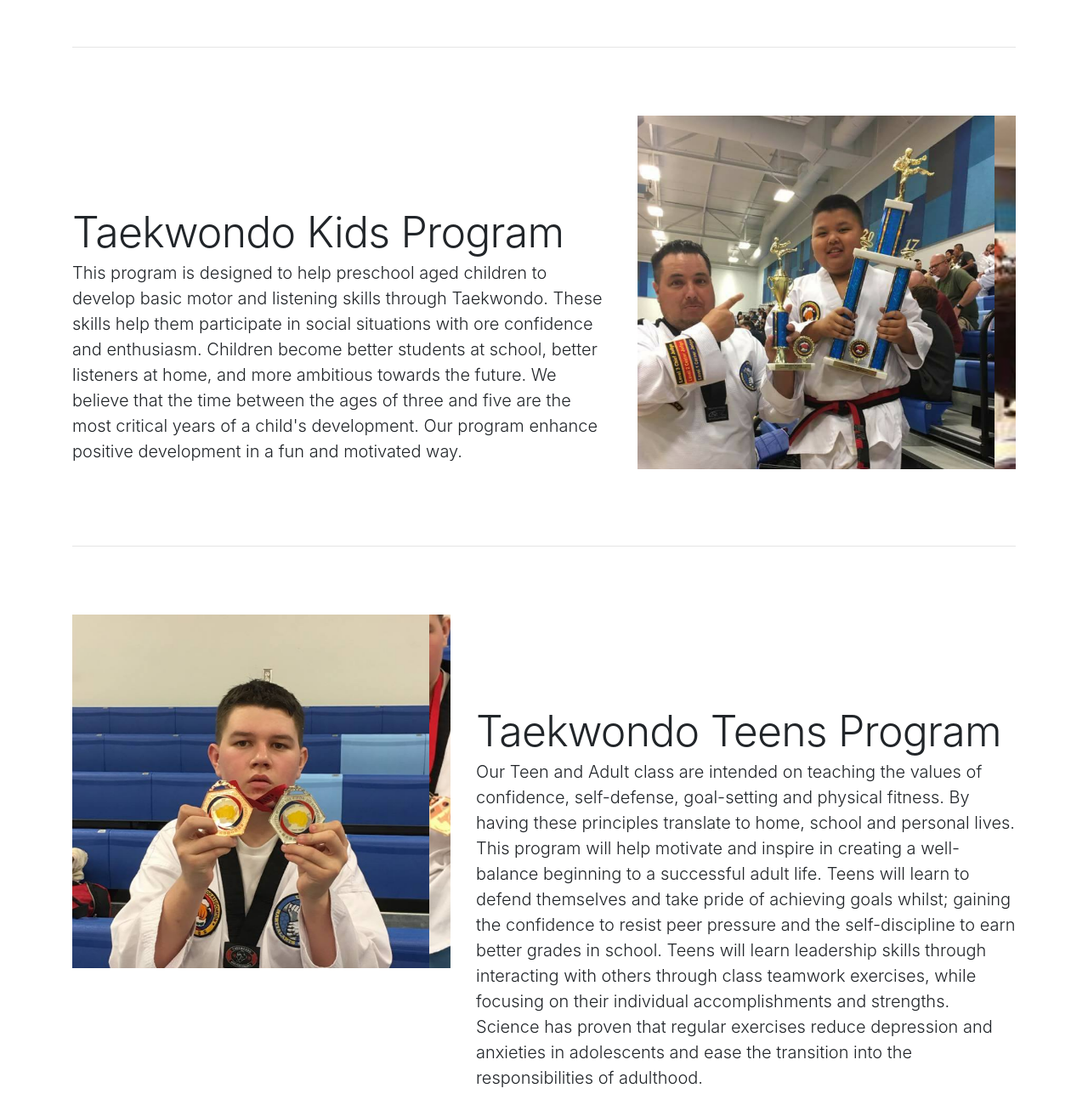
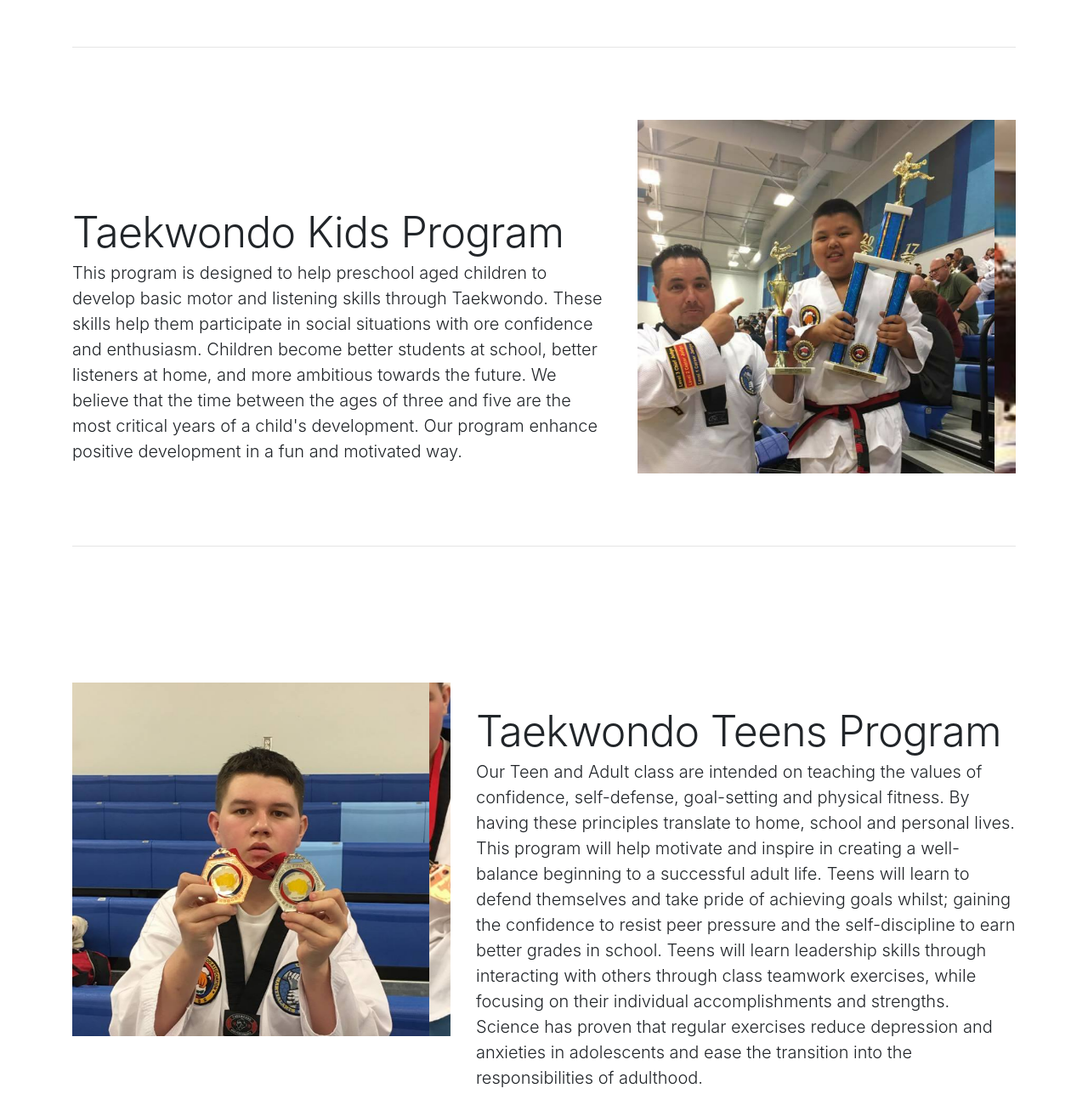
Before and after one commit to kianrafiee/unity, a plain HTML site: page index.html in a window 1280 px wide. Shown: the part 1600-2900 px from the top of the page at 85% size. Drawn offline with nearby package versions, Linux system fonts and the light colour scheme.

Commit message:
featurette

```diff
--- a/index.html
+++ b/index.html
@@ -255,7 +255,7 @@
 <div class="container">
       <hr class="featurette-divider">
 
-      <div class="row featurette">
+      <div class="row featurette align-items-center">
         <div class="col-md-7">
           <h2 class="featurette-heading">Taekwondo Kids Program</h2>
           <p class="lead">This program is designed to help preschool aged children to develop basic motor and listening skills through Taekwondo. These skills help them participate in social situations with ore confidence and enthusiasm. Children become better students at school, better listeners at home, and more ambitious towards the future. We believe that the time between the ages of three and five are the most critical years of a child's development. Our program enhance positive development in a fun and motivated way.</p>
@@ -292,7 +292,7 @@
 
       <hr class="featurette-divider">
 
-      <div class="row featurette ">
+      <div class="row featurette align-items-center">
         <div class="col-md-7 order-md-2">
           <h2 class="featurette-heading">Taekwondo Teens Program</h2>
           <p class="lead">Our Teen and Adult class are intended on teaching the values of confidence, self-defense, goal-setting and physical fitness. By having these principles translate to home, school and personal lives. This program will help motivate and inspire in creating a well-balance beginning to a successful adult life. Teens will learn to defend themselves and take pride of achieving goals whilst; gaining the confidence to resist peer pressure and the self-discipline to earn better grades in school. Teens will learn leadership skills through interacting with others through class teamwork exercises, while focusing on their individual accomplishments and strengths. Science has proven that regular exercises reduce depression and anxieties in adolescents and ease the transition into the responsibilities of adulthood.
@@ -369,7 +369,7 @@
 
       <hr class="featurette-divider">
 
-      <div class="row featurette">
+      <div class="row featurette align-items-center">
         <div class="col-md-7 order-md-2">
           <h2 class="featurette-heading">Fitness Program</h2>
           <p class="lead">Donec ullamcorper nulla non metus auctor fringilla. Vestibulum id ligula porta felis euismod semper. Praesent commodo cursus magna, vel scelerisque nisl consectetur. Fusce dapibus, tellus ac cursus commodo.</p>
```
